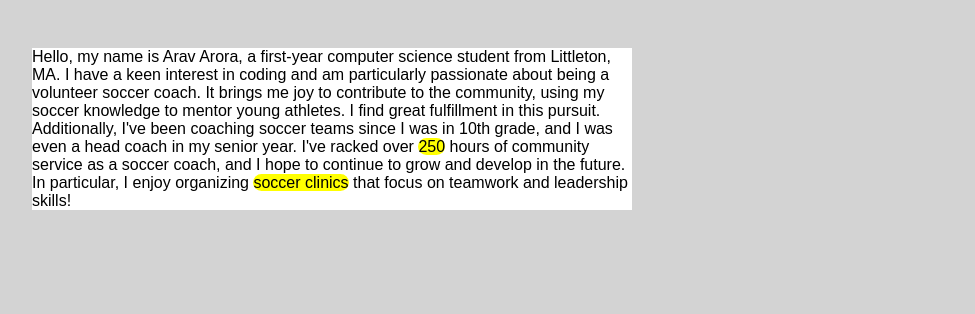
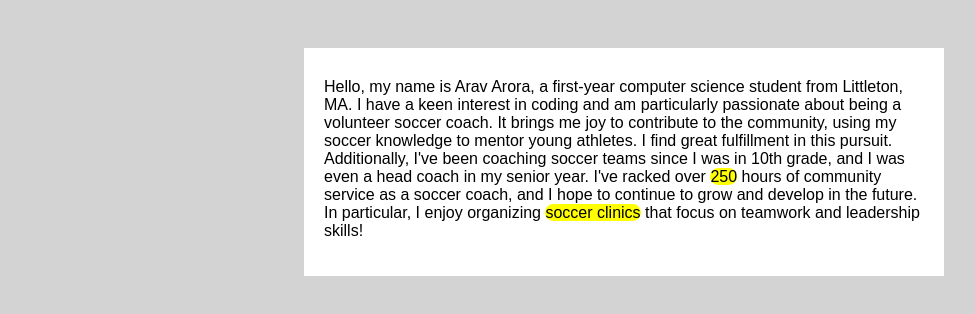
Before and after one commit to AravArora05/BitsOfGoodProject, a plain HTML site: page index.html in a window 1280 px wide. Shown: the whole page, without its empty margins (16-991 px from the left). Drawn offline with Linux system fonts and the light colour scheme.

Commit message:
Update styles.css

```diff
--- a/styles.css
+++ b/styles.css
@@ -2,12 +2,16 @@ body {
     font-family: Arial, sans-serif;
     background-color: lightgray;
     padding: 20px;
+    display: flex;
+    justify-content: center;
+    align-items: center;
 }
 
 .biography {
     max-width: 600px;
-    margin: 20px;
+    margin: 20px auto;
     background-color: white;
+    padding: 20px;
 }
 
 p {
```
